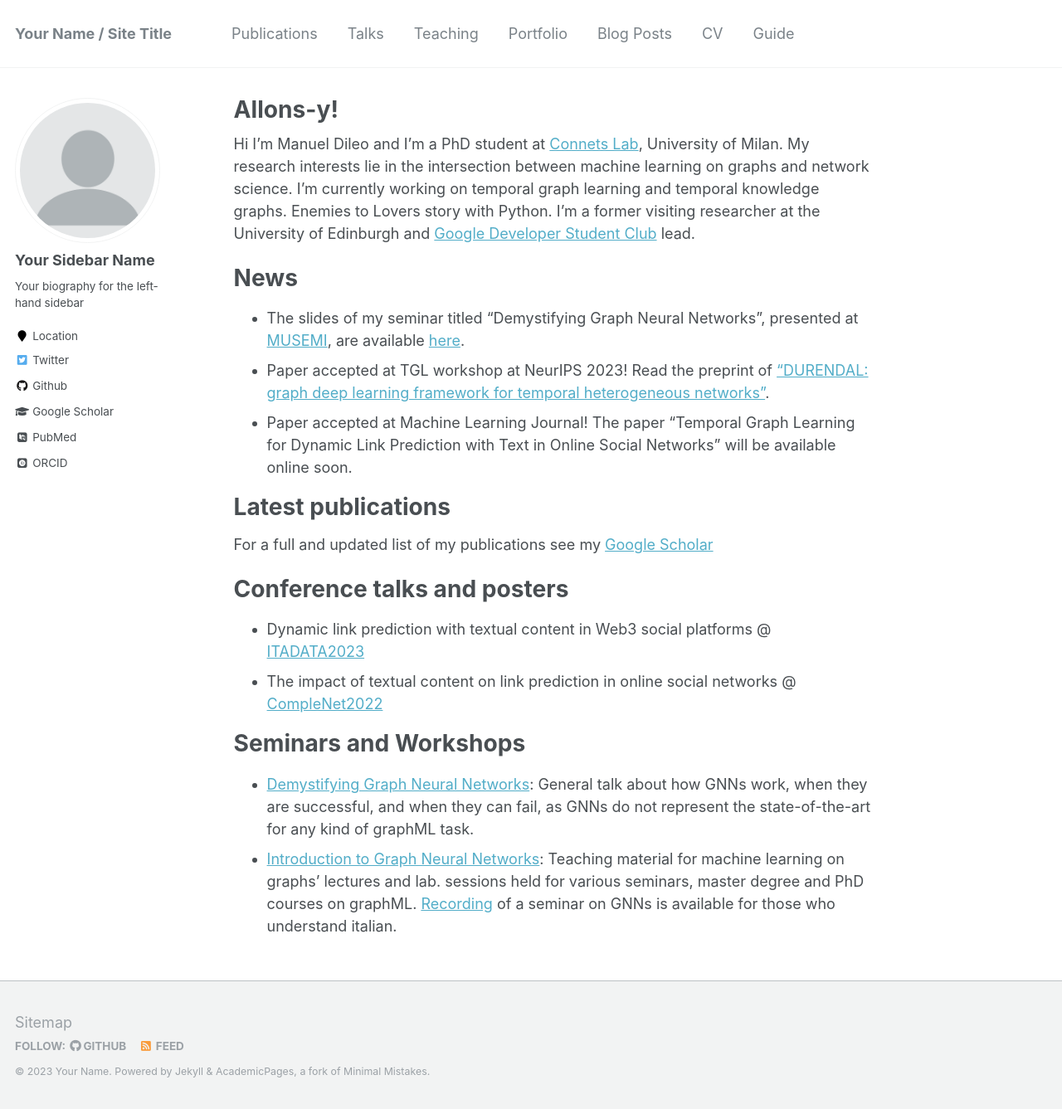
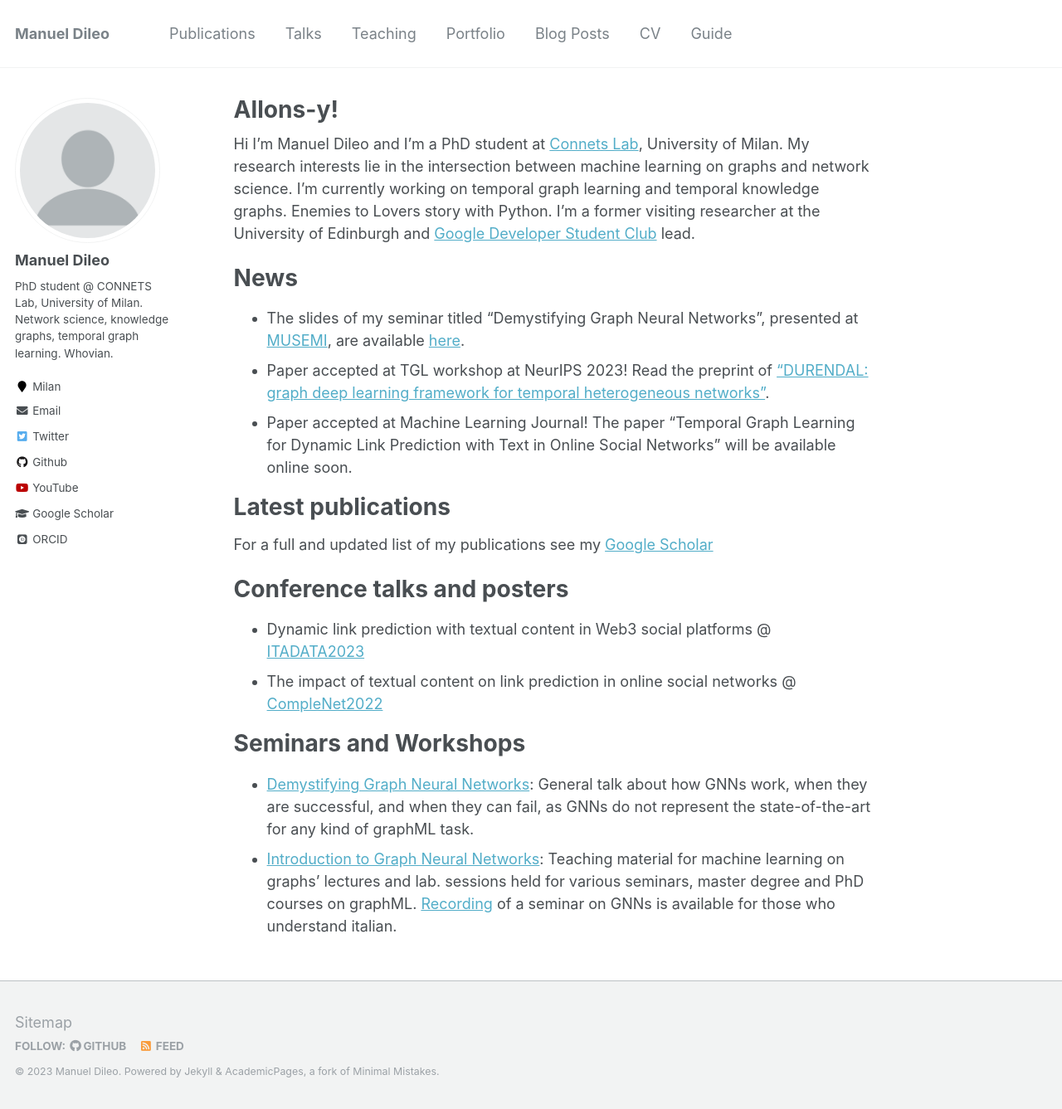
Before and after one commit to manuel-dileo/manuel-dileo.github.io, a Jekyll site: the page built from _pages/about.md, in a window 1280 px wide and 1337 px high. Shown: the whole window at 83% size. Built offline with Jekyll 4.4.1, drawn with Linux system fonts in a browser that asks for light colours; some web fonts are replaced.

Commit message:
Update _config.yml

```diff
--- a/_config.yml
+++ b/_config.yml
@@ -7,9 +7,9 @@
 
 # Site Settings
 locale                   : "en-US"
-title                    : "Your Name / Site Title"
+title                    : "Manuel Dileo"
 title_separator          : "-"
-name                     : &name "Your Name"
+name                     : &name "Manuel Dileo"
 description              : &description "personal description"
 url                      : https://academicpages.github.io # the base hostname & protocol for your site e.g. "https://mmistakes.github.io"
 baseurl                  : "" # the subpath of your site, e.g. "/blog"
@@ -80,41 +80,17 @@ analytics:
 
 # Site Author
 author:
-  name             : "Your Sidebar Name"
+  name             : "Manuel Dileo"
   avatar           : "profile.png"
-  bio              : "Your biography for the left-hand sidebar"
-  location         : "Location"
+  bio              : "PhD student @ CONNETS Lab, University of Milan. Network science, knowledge graphs, temporal graph learning. Whovian."
+  location         : "Milan"
   employer         :
-  pubmed           : "https://www.ncbi.nlm.nih.gov/pubmed/?term=john+snow"
-  googlescholar    : "http://yourfullgooglescholarurl.com"
-  email            :
-  researchgate     :  # example: "https://www.researchgate.net/profile/yourprofile"
-  uri              :
-  bitbucket        :
-  codepen          :
-  dribbble         :
-  flickr           :
-  facebook         :
-  foursquare       :
-  github           : "academicpages"
-  google_plus      :
-  keybase          :
-  instagram        :
-  impactstory      : #"https://profiles.impactstory.org/u/xxxx-xxxx-xxxx-xxxx"
-  lastfm           :
-  linkedin         :
-  orcid            : "http://orcid.org/yourorcidurl"
-  pinterest        :
-  soundcloud       :
-  stackoverflow    : # http://stackoverflow.com/users/123456/username
-  steam            :
-  tumblr           :
-  twitter          : "replacethistwitterhandle"
-  vine             :
-  weibo            :
-  xing             :
-  youtube          :
-  wikipedia        :
+  googlescholar    : "https://scholar.google.com/citations?user=g6FUHEgAAAAJ&hl=en"
+  email            : "manuel.dileo@unimi.it"
+  github           : "manuel-dileo"
+  orcid            : "https://orcid.org/0000-0002-4861-455X"
+  twitter          : "ManuelDileo"
+  youtube          : "https://www.youtube.com/channel/UCZQQxoGCAjNePM1bTadywHg"
 
 
 # Reading Files
@@ -176,16 +152,16 @@ kramdown:
 # Collections
 collections:
   teaching:
-    output: true
+    output: false
     permalink: /:collection/:path/
   publications:
-    output: true
+    output: false
     permalink: /:collection/:path/
   portfolio:
-    output: true
+    output: false
     permalink: /:collection/:path/
   talks:
-    output: true
+    output: false
     permalink: /:collection/:path/
 
 
```
